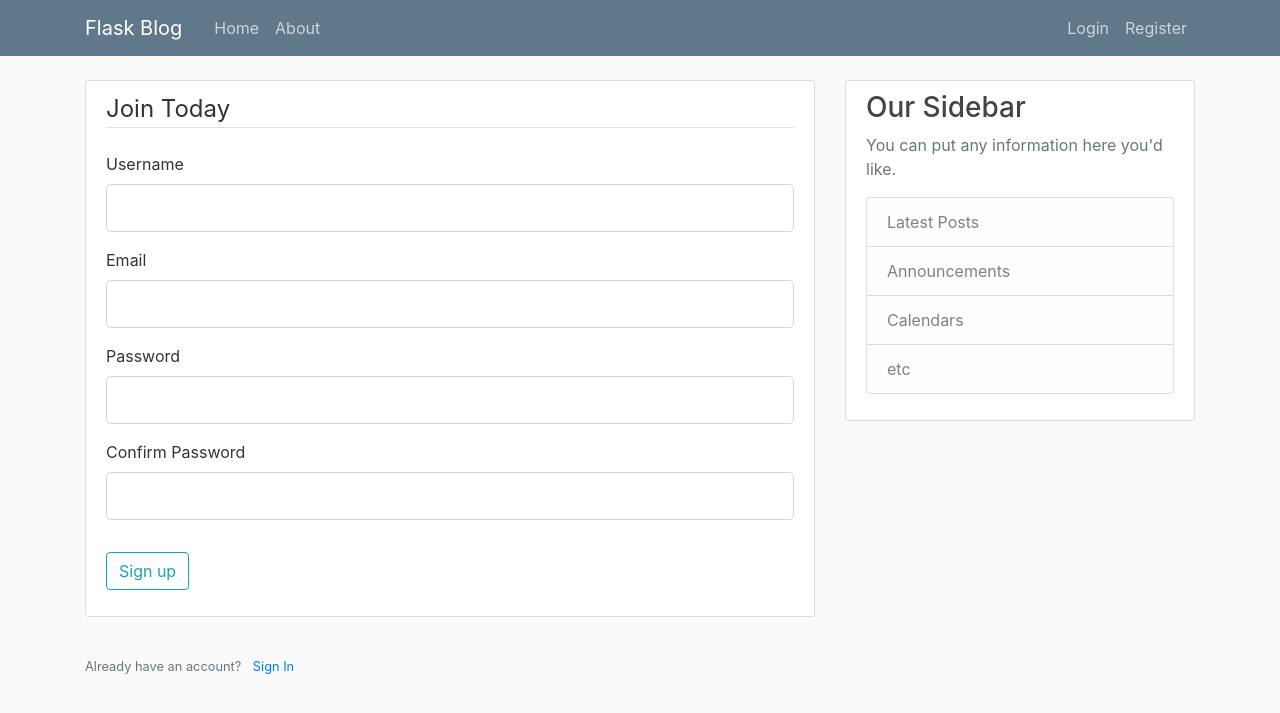
After one commit to mikedonovan2011/electric-cars, a Flask app: page /register in a window 1280 px wide. The commit adds this page. Shown: the top 713 px of the page. Run offline with Flask 2, Linux system fonts and the light colour scheme; some libraries are stand-ins or nearby versions.

Commit message:
Part way through https://www.youtube.com/watch?v=UIJKdCIEXUQ&list=PL-osiE80TeTs4UjLw5MM6OjgkjFeUxCYH&index=3

```diff
--- a/ecars/ecars_main.py
+++ b/ecars/ecars_main.py
@@ -1,11 +1,51 @@
-from flask import Flask
+
+from flask import Flask, render_template, url_for, flash, redirect
+from ecars.forms import RegistrationForm, LoginForm
 
 app = Flask(__name__)
 
+app.config['SECRET_KEY'] = '9b7a4b42d9f5b0e3426016fcbc9c5c89'   #environment variable at some point
 
-@app.route('/')
-def hello():
-    return 'Hello, World!!!'
+posts = [
+    {
+        'author': 'Mike',
+        'title': 'Blog Post 1',
+        'content': 'This is the content of the first post.',
+        'date_posted': '13 Dec 2020'
+    },
+    {
+        'author': 'Chanel',
+        'title': 'Blog Post 2',
+        'content': 'This is the content of the second post.',
+        'date_posted': '14 Dec 2020'
+    }
+]
+
+
+@app.route("/")
+@app.route("/home")
+def home():
+    return render_template('home.html', posts=posts)
+
+
+@app.route("/about")
+def about():
+    return render_template('about.html', title='About')
+
+
+@app.route("/register", methods=['GET', 'POST'])
+def register():
+    form = RegistrationForm()
+    if form.validate_on_submit():
+        flash(f'Account created for {form.username.data}!', 'success')
+        return redirect(url_for('home'))
+    return render_template('register.html', title='Register', form=form)
+
+
+@app.route("/login")
+def login():
+    form = LoginForm()
+    return render_template('login.html', title='Login', form=form)
 
 
 if __name__ == '__main__':
--- /dev/null
+++ b/ecars/forms.py
@@ -0,0 +1,18 @@
+from flask_wtf import FlaskForm
+from wtforms import StringField, PasswordField, SubmitField, BooleanField
+from wtforms.validators import DataRequired, Length, Email, EqualTo
+
+
+class RegistrationForm(FlaskForm):
+    username = StringField('Username', validators=[DataRequired(), Length(min=2, max=20)])
+    email = StringField('Email', validators=[DataRequired(), Email()])
+    password = PasswordField('Password', validators=[DataRequired()])
+    confirm_password = PasswordField('Confirm Password', validators=[DataRequired(), EqualTo('password')])
+    submit = SubmitField('Sign up')
+
+
+class LoginForm(FlaskForm):
+    email = StringField('Email', validators=[DataRequired(), Email()])
+    password = PasswordField('Password', validators=[DataRequired()])
+    remember = BooleanField('Remember Me')
+    submit = SubmitField('Login')
--- a/ecars/static/main.css
+++ b/ecars/static/main.css
@@ -0,0 +1,80 @@
+body {
+  background: #fafafa;
+  color: #333333;
+  margin-top: 5rem;
+}
+
+h1, h2, h3, h4, h5, h6 {
+  color: #444444;
+}
+
+.bg-steel {
+  background-color: #5f788a;
+}
+
+.site-header .navbar-nav .nav-link {
+  color: #cbd5db;
+}
+
+.site-header .navbar-nav .nav-link:hover {
+  color: #ffffff;
+}
+
+.site-header .navbar-nav .nav-link.active {
+  font-weight: 500;
+}
+
+.content-section {
+  background: #ffffff;
+  padding: 10px 20px;
+  border: 1px solid #dddddd;
+  border-radius: 3px;
+  margin-bottom: 20px;
+}
+
+.article-title {
+  color: #444444;
+}
+
+a.article-title:hover {
+  color: #428bca;
+  text-decoration: none;
+}
+
+.article-content {
+  white-space: pre-line;
+}
+
+.article-img {
+  height: 65px;
+  width: 65px;
+  margin-right: 16px;
+}
+
+.article-metadata {
+  padding-bottom: 1px;
+  margin-bottom: 4px;
+  border-bottom: 1px solid #e3e3e3
+}
+
+.article-metadata a:hover {
+  color: #333;
+  text-decoration: none;
+}
+
+.article-svg {
+  width: 25px;
+  height: 25px;
+  vertical-align: middle;
+}
+
+.account-img {
+  height: 125px;
+  width: 125px;
+  margin-right: 20px;
+  margin-bottom: 16px;
+}
+
+.account-heading {
+  font-size: 2.5rem;
+}
--- a/ecars/templates/layout.html
+++ b/ecars/templates/layout.html
@@ -1,10 +1,77 @@
 <!DOCTYPE html>
 <html lang="en">
 <head>
-    <meta charset="UTF-8">
-    <title>Title</title>
+    <!-- Required meta tags -->
+    <meta charset="utf-8">
+    <meta name="viewport" content="width=device-width, initial-scale=1, shrink-to-fit=no">
+
+    <!-- Bootstrap CSS -->
+    <link rel="stylesheet" href="https://maxcdn.bootstrapcdn.com/bootstrap/4.0.0/css/bootstrap.min.css" integrity="sha384-Gn5384xqQ1aoWXA+058RXPxPg6fy4IWvTNh0E263XmFcJlSAwiGgFAW/dAiS6JXm" crossorigin="anonymous">
+    <link rel="stylesheet" type="text/css" href="{{ url_for('static', filename='main.css') }}">
+
+    {% if title %}
+        <title>Flask Blog - {{ title }}</title>
+    {% else %}
+        <title>Flask Blog</title>
+    {% endif %}
 </head>
 <body>
+    <header class="site-header">
+      <nav class="navbar navbar-expand-md navbar-dark bg-steel fixed-top">
+        <div class="container">
+          <a class="navbar-brand mr-4" href="/">Flask Blog</a>
+          <button class="navbar-toggler" type="button" data-toggle="collapse" data-target="#navbarToggle" aria-controls="navbarToggle" aria-expanded="false" aria-label="Toggle navigation">
+            <span class="navbar-toggler-icon"></span>
+          </button>
+          <div class="collapse navbar-collapse" id="navbarToggle">
+            <div class="navbar-nav mr-auto">
+              <a class="nav-item nav-link" href="/">Home</a>
+              <a class="nav-item nav-link" href="/about">About</a>
+            </div>
+            <!-- Navbar Right Side -->
+            <div class="navbar-nav">
+              <a class="nav-item nav-link" href="/login">Login</a>
+              <a class="nav-item nav-link" href="/register">Register</a>
+            </div>
+          </div>
+        </div>
+      </nav>
+    </header>
+    <main role="main" class="container">
+      <div class="row">
+        <div class="col-md-8">
+            {% with messages=get_flashed_messages(with_categories=true) %}
+                {% if messages %}
+                    {% for category, message in messages %}
+                        <div class="alert alert-{{ category }}">
+                            {{ message }}
+                        </div>
+                    {% endfor %}
+                {% endif %}
+            {% endwith %}
+            {% block content %}{% endblock %}
+        </div>
+        <div class="col-md-4">
+          <div class="content-section">
+            <h3>Our Sidebar</h3>
+            <p class='text-muted'>You can put any information here you'd like.
+              <ul class="list-group">
+                <li class="list-group-item list-group-item-light">Latest Posts</li>
+                <li class="list-group-item list-group-item-light">Announcements</li>
+                <li class="list-group-item list-group-item-light">Calendars</li>
+                <li class="list-group-item list-group-item-light">etc</li>
+              </ul>
+            </p>
+          </div>
+        </div>
+      </div>
+    </main>
+
+    <!-- Optional JavaScript -->
+    <!-- jQuery first, then Popper.js, then Bootstrap JS -->
+    <script src="https://code.jquery.com/jquery-3.2.1.slim.min.js" integrity="sha384-KJ3o2DKtIkvYIK3UENzmM7KCkRr/rE9/Qpg6aAZGJwFDMVNA/GpGFF93hXpG5KkN" crossorigin="anonymous"></script>
+    <script src="https://cdnjs.cloudflare.com/ajax/libs/popper.js/1.12.9/umd/popper.min.js" integrity="sha384-ApNbgh9B+Y1QKtv3Rn7W3mgPxhU9K/ScQsAP7hUibX39j7fakFPskvXusvfa0b4Q" crossorigin="anonymous"></script>
+    <script src="https://maxcdn.bootstrapcdn.com/bootstrap/4.0.0/js/bootstrap.min.js" integrity="sha384-JZR6Spejh4U02d8jOt6vLEHfe/JQGiRRSQQxSfFWpi1MquVdAyjUar5+76PVCmYl" crossorigin="anonymous"></script>
 
 </body>
 </html>
--- /dev/null
+++ b/ecars/templates/register.html
@@ -0,0 +1,41 @@
+{% extends "layout.html" %}
+{% block content %}
+    <div class="content-section">
+        <form method="POST" action="">
+            {{ form.hidden_tag() }}     <!-- CSRF token (cross-site request forgery) token; with the secret key -->
+            <fieldset class="form-group">
+                <legend class="border-bottom mb-4">Join Today</legend>
+                <div class="form-group">
+                    {{ form.username.label(class="form-control-label") }}
+
+                    {% if form.username.errors%}
+                        {{ form.username(class="form-control form-control-lg is-invalid") }}
+                    {% endif %}
+
+                    {{ form.username(class="form-control form-control-lg") }}
+                </div>
+                <div class="form-group">
+                    {{ form.email.label(class="form-control-label") }}
+                    {{ form.email(class="form-control form-control-lg") }}
+                </div>
+                <div class="form-group">
+                    {{ form.password.label(class="form-control-label") }}
+                    {{ form.password(class="form-control form-control-lg") }}
+                </div>
+                <div class="form-group">
+                    {{ form.confirm_password.label(class="form-control-label") }}
+                    {{ form.confirm_password(class="form-control form-control-lg") }}
+                </div>
+            </fieldset>
+            <div class="form-group">
+                {{ form.submit(class="btn btn-outline-info") }}
+            </div>
+        </form>
+    </div>
+    <div class="order-top pt-3">
+        <small class="text-muted">
+            Already have an account? <a class="ml-2" href="{{ url_for('login') }}">Sign In</a>
+        </small>
+    </div>
+
+{% endblock  content %}
--- a/requirements.txt
+++ b/requirements.txt
@@ -1,7 +1,12 @@
 click==7.1.2
+dnspython==2.0.0
 ecars-pkg-mikedonovan2011==0.0.1
+email-validator==1.1.2
 Flask==1.1.2
+Flask-WTF==0.14.3
+idna==2.10
 itsdangerous==1.1.0
 Jinja2==2.11.2
 MarkupSafe==1.1.1
 Werkzeug==1.0.1
+WTForms==2.3.3
```
Also changed, not shown: ecars/templates/about.html (+4 -10 lines), ecars/templates/home.html (+15 -10 lines), ecars/templates/login.html (added, +10 -0 lines), 1 other file.
